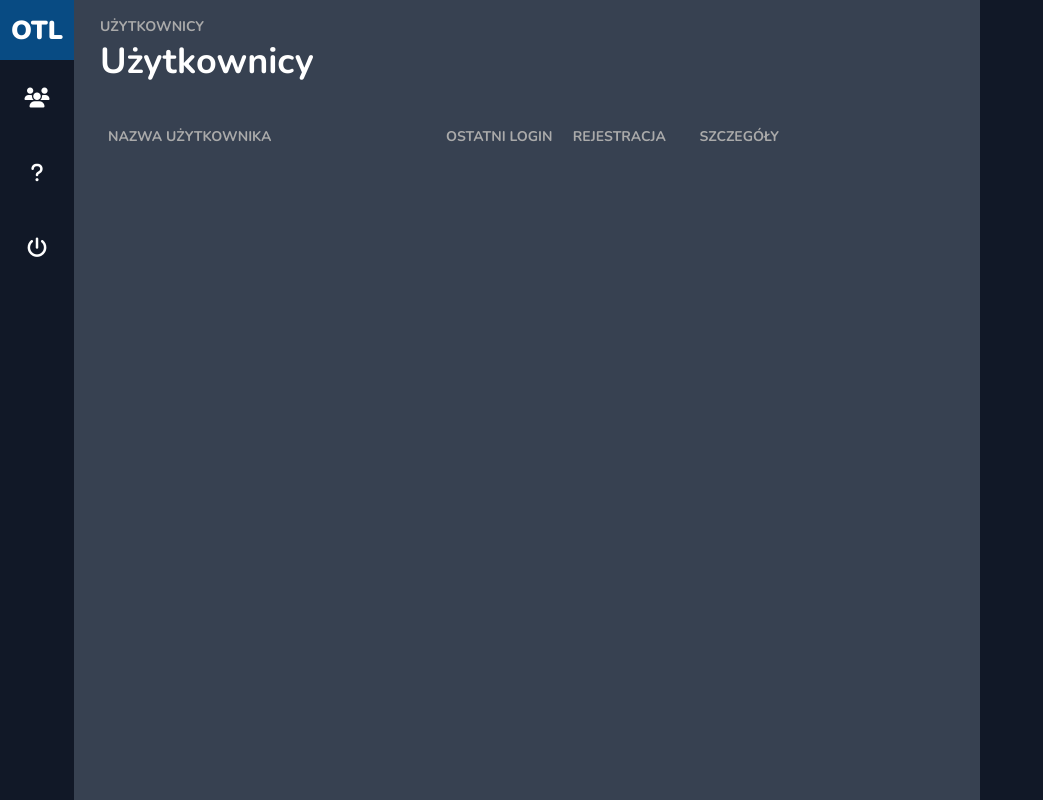
After one commit to Burda-Kacper/OneTrickLeague, a Symfony app: template templates/administration/user/users.html.twig in a window 1280 px wide. The commit adds this page. Shown: the whole page, without its empty margins (0-1043 px from the left). Run offline with Twig, Linux system fonts and the light colour scheme; the template is opened without the code that fills it, so the values that code supplies are empty; some libraries are stand-ins or nearby versions.

Commit message:
Start implementing administration side

```diff
--- a/public/css/main.css
+++ b/public/css/main.css
@@ -204,6 +204,39 @@
   100% {
     transform: scaleY(0); } }
 
+.row {
+  display: flex;
+  min-height: 40px;
+  align-items: center;
+  font-weight: 600;
+  padding: 0 5px; }
+  .row.head {
+    font-weight: 700;
+    font-size: 14px;
+    text-transform: uppercase;
+    color: #aaa;
+    cursor: pointer;
+    user-select: none; }
+    .row.head .tab {
+      padding: 7px 3px; }
+  .row:nth-of-type(even) {
+    background-color: rgba(0, 0, 0, 0.25); }
+
+.tab {
+  padding: 5px 3px; }
+
+.tab-10 {
+  width: 10%; }
+
+.tab-15 {
+  width: 15%; }
+
+.tab-30 {
+  width: 30%; }
+
+.tab-40 {
+  width: 40%; }
+
 body {
   overflow: hidden;
   width: 100vw; }
@@ -371,6 +404,98 @@ body {
     font-weight: 900;
     color: #fff;
     text-decoration: none; } }
+
+.a-layout-main {
+  color: #fff;
+  background-color: #374151;
+  height: 100vh;
+  display: flex;
+  justify-content: flex-end;
+  overflow-y: auto; }
+  .a-layout-main .left {
+    position: fixed;
+    top: 0;
+    left: 0;
+    background-color: #111827;
+    width: 75px;
+    height: 100%;
+    border-right: 1px solid #374151; }
+  .a-layout-main .right {
+    width: calc(100% - 75px);
+    padding: 25px; }
+
+.a-menu-button {
+  display: flex;
+  width: 100%;
+  height: 75px;
+  cursor: pointer;
+  color: #fff;
+  justify-content: center;
+  align-items: center;
+  border: 0;
+  background-color: transparent;
+  font-size: 20px;
+  transition: color 0.2s;
+  text-decoration: none; }
+  .a-menu-button:hover {
+    color: #349fb9; }
+
+.a-menu-logo {
+  width: 100%;
+  height: 60px;
+  display: flex;
+  justify-content: center;
+  align-items: center;
+  text-decoration: none;
+  color: #fff;
+  font-weight: 900;
+  font-size: 26px;
+  background-color: #084b83; }
+
+.a-header {
+  font-size: 36px;
+  font-weight: 700;
+  margin-bottom: 30px; }
+
+.a-breadcrumbs {
+  margin-top: -10px; }
+
+.a-breadcrumb {
+  color: #aaa;
+  font-weight: 700;
+  text-decoration: none;
+  font-size: 14px;
+  text-transform: uppercase; }
+
+.a-breadcrumb-arrow {
+  width: 30px;
+  font-size: 20px;
+  line-height: 0;
+  position: relative;
+  top: 2px;
+  display: inline-block;
+  text-align: center;
+  color: #aaa; }
+
+.a-main {
+  display: flex;
+  justify-content: space-between;
+  align-items: flex-start; }
+
+.a-actions {
+  width: 300px;
+  padding: 25px;
+  height: 100vh;
+  position: fixed;
+  top: 0;
+  right: 0;
+  overflow-y: auto;
+  background-color: #111827;
+  color: #fff; }
+
+.a-content {
+  width: calc(100% - 300px);
+  padding-bottom: 25px; }
 
 .homepage-wrapper {
   width: 100%;
@@ -992,3 +1117,15 @@ body {
 
 .profile-password-container {
   padding: 15px; }
+
+.a-users-list-username {
+  display: flex;
+  align-items: center; }
+
+.a-users-list-photo {
+  width: 26px;
+  height: 26px;
+  border-radius: 50%;
+  border: 1px solid #fff;
+  object-fit: cover;
+  margin-right: 10px; }
--- /dev/null
+++ b/public/scss/administration/layout.scss
@@ -0,0 +1,96 @@
+.a-layout-main {
+  color: #fff;
+  background-color: $light-grey;
+  height: 100vh;
+  display: flex;
+  justify-content: flex-end;
+  overflow-y: auto;
+  .left {
+    position: fixed;
+    top: 0;
+    left: 0;
+    background-color: $dark-grey;
+    width: 75px;
+    height: 100%;
+    border-right: 1px solid $light-grey;
+  }
+  .right {
+    width: calc(100% - 75px);
+    padding: 25px;
+  }
+}
+
+.a-menu-button {
+  display: flex;
+  width: 100%;
+  height: 75px;
+  cursor: pointer;
+  color: #fff;
+  justify-content: center;
+  align-items: center;
+  border: 0;
+  background-color: transparent;
+  font-size: 20px;
+  transition: color 0.2s;
+  text-decoration: none;
+  &:hover {
+    color: $light-blue-hover;
+  }
+}
+.a-menu-logo {
+  width: 100%;
+  height: 60px;
+  display: flex;
+  justify-content: center;
+  align-items: center;
+  text-decoration: none;
+  color: #fff;
+  font-weight: 900;
+  font-size: 26px;
+  background-color: $dark-blue;
+}
+.a-header {
+  font-size: 36px;
+  font-weight: 700;
+  margin-bottom: 30px;
+}
+.a-breadcrumbs {
+  margin-top: -10px;
+}
+.a-breadcrumb {
+  color: #aaa;
+  font-weight: 700;
+  text-decoration: none;
+  font-size: 14px;
+  text-transform: uppercase;
+}
+.a-breadcrumb-arrow {
+  width: 30px;
+  font-size: 20px;
+  line-height: 0;
+  position: relative;
+  top: 2px;
+  display: inline-block;
+  text-align: center;
+  color: #aaa;
+}
+.a-main {
+  display: flex;
+  justify-content: space-between;
+  align-items: flex-start;
+}
+.a-actions {
+  width: 300px;
+  padding: 25px;
+  height: 100vh;
+  position: fixed;
+  top: 0;
+  right: 0;
+  overflow-y: auto;
+  background-color: #111827;
+  color: #fff;
+}
+.a-content {
+  width: calc(100% - 300px);
+  padding-bottom: 25px;
+}
--- /dev/null
+++ b/public/scss/administration/users/users.scss
@@ -0,0 +1,12 @@
+.a-users-list-username {
+  display: flex;
+  align-items: center;
+}
+.a-users-list-photo {
+  width: 26px;
+  height: 26px;
+  border-radius: 50%;
+  border: 1px solid #fff;
+  object-fit: cover;
+  margin-right: 10px;
+}
--- /dev/null
+++ b/public/scss/components/table.scss
@@ -0,0 +1,37 @@
+.row {
+  display: flex;
+  min-height: 40px;
+  align-items: center;
+  font-weight: 600;
+  padding: 0 5px;
+  &.head {
+    font-weight: 700;
+    font-size: 14px;
+    text-transform: uppercase;
+    color: #aaa;
+    cursor: pointer;
+    user-select: none;
+    .tab {
+      padding: 7px 3px;
+    }
+  }
+  &:nth-of-type(even) {
+    background-color: rgba(0, 0, 0, 0.25);
+  }
+}
+.tab {
+  padding: 5px 3px;
+}
+
+.tab-10 {
+  width: 10%;
+}
+.tab-15 {
+  width: 15%;
+}
+.tab-30 {
+  width: 30%;
+}
+.tab-40 {
+  width: 40%;
+}
--- a/public/scss/components/variables.scss
+++ b/public/scss/components/variables.scss
@@ -6,6 +6,8 @@ $light-blue-hover: #349fb9;
 $dark-pink: #7d1d3f;
 $light-pink: #ff66b3;
 $light-pink-hover: #ff88c4;
+$light-grey: #374151;
+$dark-grey: #111827;
 
 $green: #2ecc71;
 $red: #f15946;
--- a/public/scss/main.scss
+++ b/public/scss/main.scss
@@ -8,12 +8,16 @@
 .hidden {
   display: none !important;
 }
+// ETODO: Separate administration styles and include them only on administration pages
 @import "components/variables";
 @import "components/animations";
 @import "components/components";
 @import "components/popup";
+@import "components/table";
 @import "layout";
+@import "administration/layout";
 @import "homepage/homepage";
 @import "quiz/quiz";
 @import "login/login";
 @import "profile/profile";
+@import "administration/users/users";
--- /dev/null
+++ b/templates/_profilePhoto.html.twig
@@ -0,0 +1 @@
+<img class="{{ ppClass }}" src="{{ asset('img/profilePicture/' ~ ppUser.profilePicture.image) }}"/>
--- /dev/null
+++ b/templates/administration/_breadcrumbArrow.html.twig
@@ -0,0 +1,3 @@
+<span class="a-breadcrumb-arrow">
+	<i class="fas fa-long-arrow-alt-right"></i>
+</span>
--- /dev/null
+++ b/templates/administration/layout.html.twig
@@ -0,0 +1,43 @@
+{% extends 'base.html.twig' %}
+
+{% block body %}
+	<div class="popup-wrapper">
+		<div class="popup-container"></div>
+	</div>
+	<main class="a-layout-main">
+		<div class="left">
+			<a class="a-menu-logo" href="{{ path('administration_dashboard') }}">
+				OTL
+			</a>
+			<a href="{{ path('administration_users') }}" class="a-menu-button">
+				<i class="fas fa-users"></i>
+			</a>
+			<a href="#" class="a-menu-button">
+				<i class="fas fa-question"></i>
+			</a>
+			<a class="a-menu-button" href="{{ path('logout') }}">
+				<i class="fas fa-power-off"></i>
+			</a>
+		</div>
+		<div class="right">
+			<div class="a-breadcrumbs">
+				{% block aBreadcrumbs %}{# <a href="#" class="a-breadcrumb">Użytkownicy</a>#}
+					{#<div class="a-breadcrumb-arrow">Użytkownicy</div> #}
+				{% endblock %}
+			</div>
+			<p class="a-header">
+				{% block aTitle %}
+					{#Użytkownicy#}
+				{% endblock %}
+			</p>
+			<div class="a-main">
+				<div class="a-content">
+					{% block aContent %}{% endblock %}
+				</div>
+			</div>
+		</div>
+	</main>
+	<div class="a-actions">
+		{% block aActions %}{% endblock %}
+	</div>
+{% endblock %}
--- /dev/null
+++ b/templates/administration/user/users.html.twig
@@ -0,0 +1,42 @@
+{% extends 'administration/layout.html.twig' %}
+
+{% block aBreadcrumbs %}
+	<a href="{{ path('administration_users') }}" class="a-breadcrumb">Użytkownicy</a>
+{% endblock %}
+
+{% block aTitle %}Użytkownicy
+{% endblock %}
+
+{% block aContent %}
+	<div class="row head">
+		<div class="tab tab-40">Nazwa użytkownika</div>
+		<div class="tab tab-15">Ostatni login</div>
+		<div class="tab tab-15">Rejestracja</div>
+		<div class="tab tab-15">Szczegóły</div>
+	</div>
+	{# ETODO: Move this to another file, implement search, filtering and sorting #}
+	{% for user in users %}
+		<div class="row a-users-list-tab">
+			<div class="tab tab-40 a-users-list-username">
+				{{ include('_profilePhoto.html.twig', {
+                    ppClass: 'a-users-list-photo',
+                    ppUser: user
+                }) }}
+				{{ user.username }}
+			</div>
+			<div class="tab tab-15">
+				{% if user.lastLogin is not null %}
+					{{ user.lastLogin|date("d-m-Y H:i") }}
+				{% else %}
+					-
+				{% endif %}
+			</div>
+			<div class="tab tab-15">{{ user.registered|date("d-m-Y H:i") }}</div>
+			<div class="tab tab-15">
+				<i class="fas fa-info-circle"></i>
+			</div>
+		</div>
+	{% endfor %}
+
+
+{% endblock %}
```
Also changed, not shown: config/routes.yaml (+7 -0 lines), src/Administration/Controller/DashboardController.php (added, +14 -0 lines), src/Administration/Controller/UserController.php (added, +25 -0 lines), src/Administration/Service/UserService.php (added, +31 -0 lines), src/Entity/User.php (+36 -0 lines), src/Security/LoginAuthenticator.php (+6 -1 lines), src/Security/LoginHelper.php (added, +26 -0 lines), templates/administration/dashboard/dashboard.html.twig (added, +9 -0 lines), public/scss/administration/dashboard/dashboard.scss (added), 1 other file.
